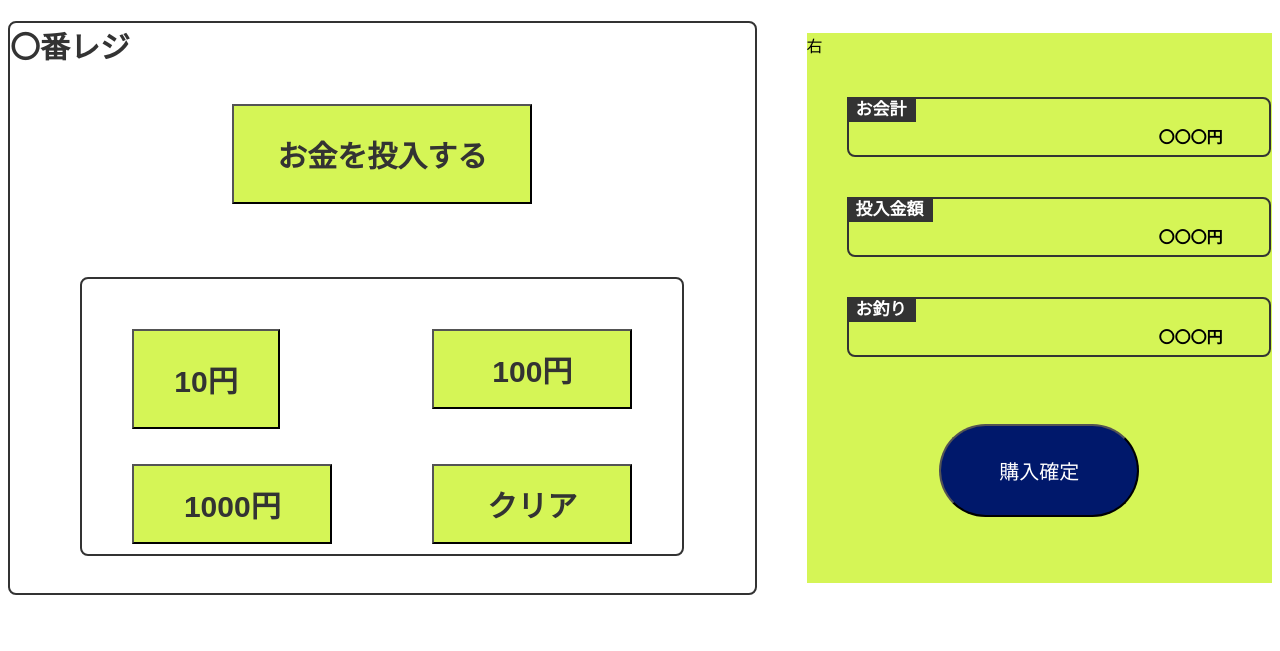
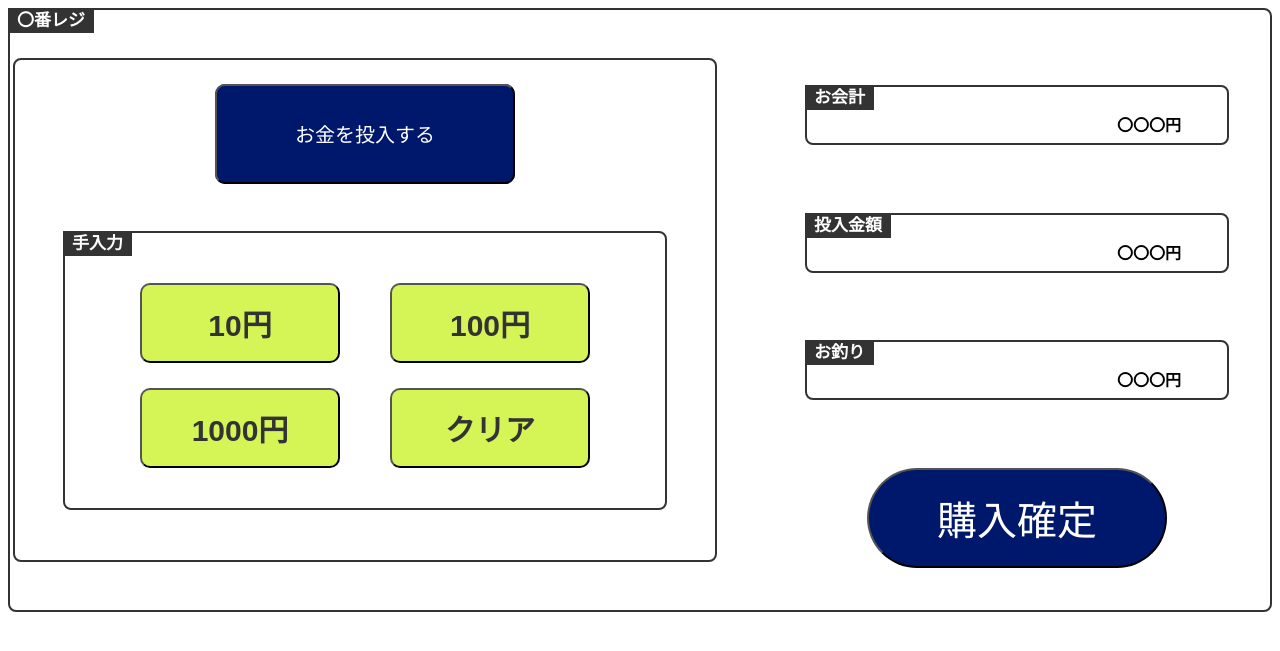
Before and after one commit to kyoichii/kawaproject, a PHP site: page /customerScreen.html in a window 1280 px wide. Shown: the top 651 px of the page. Run offline with PHP 8.4, Linux system fonts and the light colour scheme.

Commit message:
お客様画面のレイアウト完成（仮）

```diff
--- a/source/css/customerScreen.css
+++ b/source/css/customerScreen.css
@@ -1,5 +1,7 @@
 /* コンテナ */
 #container {
+    /* 左上の「アイテム」の位置を固定 */
+    position: relative;
     /*フレックスボックス*/
     display: flex;
     /*ページの中間に固定*/
@@ -11,6 +13,30 @@
     height: 600px;
     /*コンテナ内の並びを指定*/
     flex-direction: row;
+    /* ボーダー */
+    border: solid 2px #333;
+    border-radius: 8px;
+}
+
+/* レジ番号 */
+#container #number {
+    position: absolute;
+    display: inline-block;
+    /* 位置 */
+    top: -2px;
+    left: -2px;
+    padding: 0 9px;
+    height: 25px;
+    line-height: 25px;
+    vertical-align: middle;
+    /* 文字の大きさ */
+    font-size: 17px;
+    /* 背景色 */
+    background: #333;
+    /* 文字の色 */
+    color: #ffffff;
+    /* フォントの設定 */
+    font-weight: bold;
 }
 
 /* 左エリア  */
@@ -22,8 +48,8 @@
     /*ボックス内の並びを指定*/
     flex-direction: column;
     /*ボックスの大きさ*/
-    height: 570px;
-    width: 800px;
+    height: 500px;
+    width: 700px;
     /* ボーダー */
     border: solid 2px #333;
     border-radius: 8px;
@@ -32,7 +58,7 @@
 /* 右エリア */
 #rightArea {
     /*背景色*/
-    background: #D5F556;
+    background: #ffffff;
     /*フレックスボックス*/
     display: flex;
     /*ボックス内の並びを指定*/
@@ -59,8 +85,10 @@
     /* 左上の「アイテム」の位置を固定 */
     position: relative;
     /* 間隔の調整 */
-    margin-top: 40px;
-    margin-left: 40px;
+    margin-top: 50px;
+    margin-bottom: auto;
+    margin-left: auto;
+    margin-right: auto;
     /* boxの大きさ */
     padding: 25px 10px 7px;
     /* ボーダー */
@@ -103,50 +131,47 @@
 /* 精算ボタン */
 #totalButton {
     /*ボタン配置を指定*/
+    margin-top: 50px;
+    margin-bottom: auto;
+    margin-left: auto;
+    margin-right: auto;
+    /* 横幅 */
+    width: 300px;
+    height: 100px;
+    /* 文字の色 */
+    color: #fff;
+    /*背景色*/
+    background: #00186B;
+    /* 文字のサイズ */
+    font-size: 40px;
+    /* 両端に丸みを付ける */
+    border-radius: 100px;
+}
+
+/* お金投入ボタン */
+#paymentButton {
+    /*ボタン配置を指定*/
     margin-top: auto;
     margin-bottom: auto;
     margin-left: auto;
     margin-right: auto;
     /* 横幅 */
-    width: 200px;
+    width: 300px;
+    height: 100px;
     /* 文字の色 */
     color: #fff;
     /*背景色*/
     background: #00186B;
     /* 文字のサイズ */
     font-size: 20px;
-    /* 文字を中央に */
-    text-align: center;
-    /*ボックスのサイズ*/
-    padding: 30px;
     /* 両端に丸みを付ける */
-    border-radius: 100px;
-}
-
-/* お金投入ボタン */
-#paymentButton {
-    /*背景色*/
-    background: #D5F556;
-    /* 文字の大きさ */
-    font-size: 30px;
-    /* 文字の色 */
-    color: #333;
-    /* フォントの設定 */
-    font-weight: bold;
-    /*フレックスボックス*/
-    display: flex;
-    /* ボタンのサイズ */
-    height: 100px;
-    width: 300px;
-    /*エリア配置を指定*/
-    margin-top: auto;
-    margin-bottom: auto;
-    margin-left: auto;
-    margin-right: auto;
+    border-radius: 10px;
 }
 
 /* お金ボタンエリア */
 #moneyButtonArea {
+    /* 左上の「手入力」の位置を固定 */
+    position: relative;
     /*背景色*/
     background: #ffffff;
     /*フレックスボックス*/
@@ -160,12 +185,33 @@
     width: 600px;
     /*エリア配置を指定*/
     margin-top: auto;
-    margin-bottom: auto;
+    margin-bottom: 50px;
     margin-left: auto;
     margin-right: auto;
     /* ボーダー */
     border: solid 2px #333;
     border-radius: 8px;
+}
+
+/* レジ番号 */
+#moneyButtonArea #input {
+    position: absolute;
+    display: inline-block;
+    /* 位置 */
+    top: -2px;
+    left: -2px;
+    padding: 0 9px;
+    height: 25px;
+    line-height: 25px;
+    vertical-align: middle;
+    /* 文字の大きさ */
+    font-size: 17px;
+    /* 背景色 */
+    background: #333;
+    /* 文字の色 */
+    color: #ffffff;
+    /* フォントの設定 */
+    font-weight: bold;
 }
 
 /* 10円ボタン */
@@ -180,14 +226,15 @@
     color: #333;
     /* フォントの設定 */
     font-weight: bold;
-    /*フレックスボックス*/
-    display: flex;
+    /* 両端に丸みを付ける */
+    border-radius: 10px;
     /* ボタンのサイズ */
-    padding: 10px 40px 10px 40px;
+    height: 80px;
+    width: 200px;
     /*エリア配置を指定*/
     margin-top: 50px;
     margin-bottom: 25px;
-    margin-left: 50px;
+    margin-left: 75px;
     margin-right: auto;
 }
 
@@ -201,10 +248,8 @@
     color: #333;
     /* フォントの設定 */
     font-weight: bold;
-    /* 文字を中央に */
-    text-align: center;
-    /*フレックスボックス*/
-    display: flex;
+    /* 両端に丸みを付ける */
+    border-radius: 10px;
     /* ボタンのサイズ */
     height: 80px;
     width: 200px;
@@ -212,7 +257,7 @@
     margin-top: 50px;
     margin-bottom: 25px;
     margin-left: auto;
-    margin-right: 50px;
+    margin-right: 75px;
 }
 
 /* 1000円ボタン */
@@ -225,17 +270,15 @@
     color: #333;
     /* フォントの設定 */
     font-weight: bold;
-    /* 文字を中央に */
-    text-align: center;
-    /*フレックスボックス*/
-    display: flex;
+    /* 両端に丸みを付ける */
+    border-radius: 10px;
     /* ボタンのサイズ */
     height: 80px;
     width: 200px;
     /*エリア配置を指定*/
     margin-top: auto;
-    margin-bottom: auto;
-    margin-left: 50px;
+    margin-bottom: 50px;
+    margin-left: 75px;
     margin-right: auto;
 }
 
@@ -247,18 +290,16 @@
     font-size: 30px;
     /* 文字の色 */
     color: #333;
-    /* 文字を中央に */
-    text-align: center;
     /* フォントの設定 */
     font-weight: bold;
-    /*フレックスボックス*/
-    display: flex;
+    /* 両端に丸みを付ける */
+    border-radius: 10px;
     /* ボタンのサイズ */
     height: 80px;
     width: 200px;
     /*エリア配置を指定*/
     margin-top: auto;
-    margin-bottom: auto;
+    margin-bottom: 50px;
     margin-left: auto;
-    margin-right: 50px;
+    margin-right: 75px;
 }
--- a/source/customerScreen.html
+++ b/source/customerScreen.html
@@ -15,17 +15,20 @@
 <body>
     <!-- コンテナ -->
     <div id="container">
+        <div id="number">
+            〇番レジ
+        </div>
         <!-- 左エリア -->
         <div id="reftArea">
-            <div id="number">
-                〇番レジ
-            </div>
-            <!-- 支払ボタン -->
+            <!-- お金投入ボタン -->
             <div id="paymentButton">
                 <input type="button" value="お金を投入する" id="paymentButton" onclick="">
             </div>
-            <!-- お金投入ボタンエリア -->
+            <!-- 手入力エリア -->
             <div id="moneyButtonArea">
+                <div id="input">
+                    手入力
+                </div>
                 <!-- お金ボタン -->
                 <input type="button" value="10円" id="tenYenButton" onclick="">
                 <input type="button" value="100円" id="hundredYenButton" onclick="">
@@ -35,7 +38,6 @@
         </div>
         <!-- 右エリア -->
         <div id="rightArea">
-            右
             <!-- お会計 -->
             <div class="box">
                 <span class="box-title">お会計</span>
@@ -52,7 +54,7 @@
                 <p>〇〇〇円</p>
             </div>
             <!-- 精算ボタン -->
-            <input type="button" value="購入確定" id="totalButton">
+            <input type="button" value="購入確定" id="totalButton" onclick="">
         </div>
 </body>
 
```
